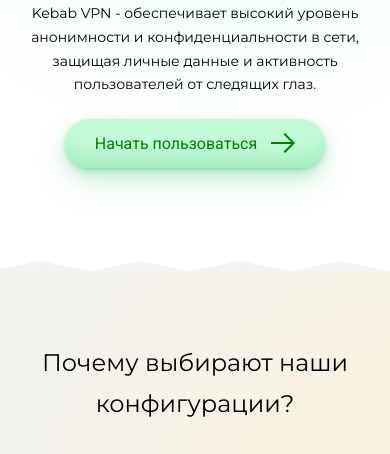
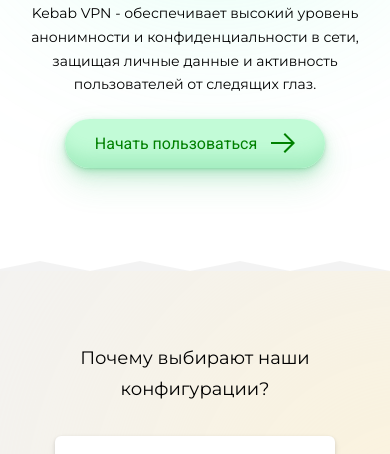
Before and after one commit to Rostyagai/kebab-vpn, a plain HTML site: page index.html in a window 390 px wide. Shown: the part 317-771 px from the top of the page. Drawn offline with nearby package versions, Linux system fonts and the light colour scheme.

Commit message:
Fix section title size on mobile

```diff
--- a/css/main.css
+++ b/css/main.css
@@ -34,6 +34,11 @@ a {
   font-weight: 400;
   line-height: 1.7;
   margin-bottom: 32px;
+}
+@media (max-width: 485px) {
+  .section-title{
+    font-size: 18px;
+  }
 }
 .section-subtitle {
   color: #24cb61;
```
